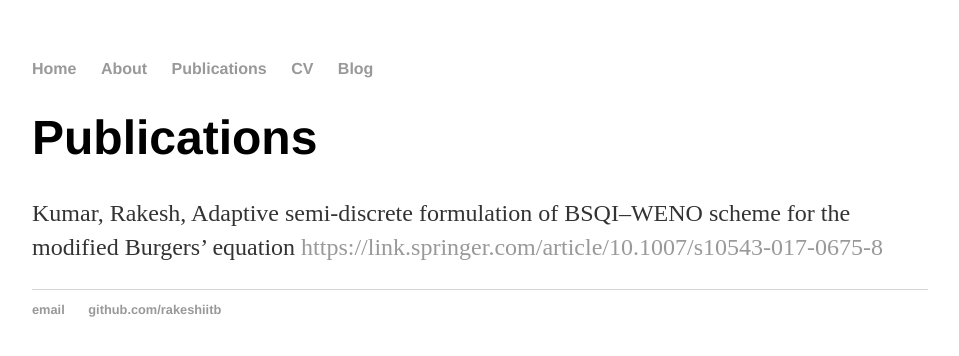
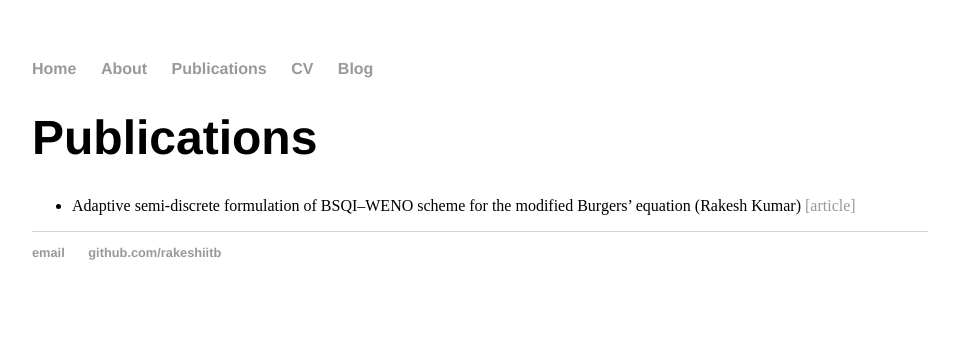
Before and after one commit to rakeshiitb/rakeshiitb.github.io, a Jekyll site: the page built from publications/index.html, in a window 1280 px wide. Shown: the top 356 px of the page, without its empty margins (160-1119 px from the left). Built offline with Jekyll 4.4.1, drawn with Linux system fonts in a browser that asks for light colours; part of the change alters nothing that is shown.

Commit message:
Update index.html

```diff
--- a/publications/index.html
+++ b/publications/index.html
@@ -4,5 +4,6 @@ title: Publications
 ---
      <div class="Publications">
           <h1>Publications</h1>
-          <p>Kumar, Rakesh, Adaptive semi-discrete formulation of BSQI–WENO scheme for the modified Burgers’ equation <a href="#"> https://link.springer.com/article/10.1007/s10543-017-0675-8</a>
+          <ul>
+          <li>Adaptive semi-discrete formulation of BSQI–WENO scheme for the modified Burgers’ equation (Rakesh Kumar) <a href="https://link.springer.com/article/10.1007/s10543-017-0675-8">[article]</a></li>
      </div>
```
